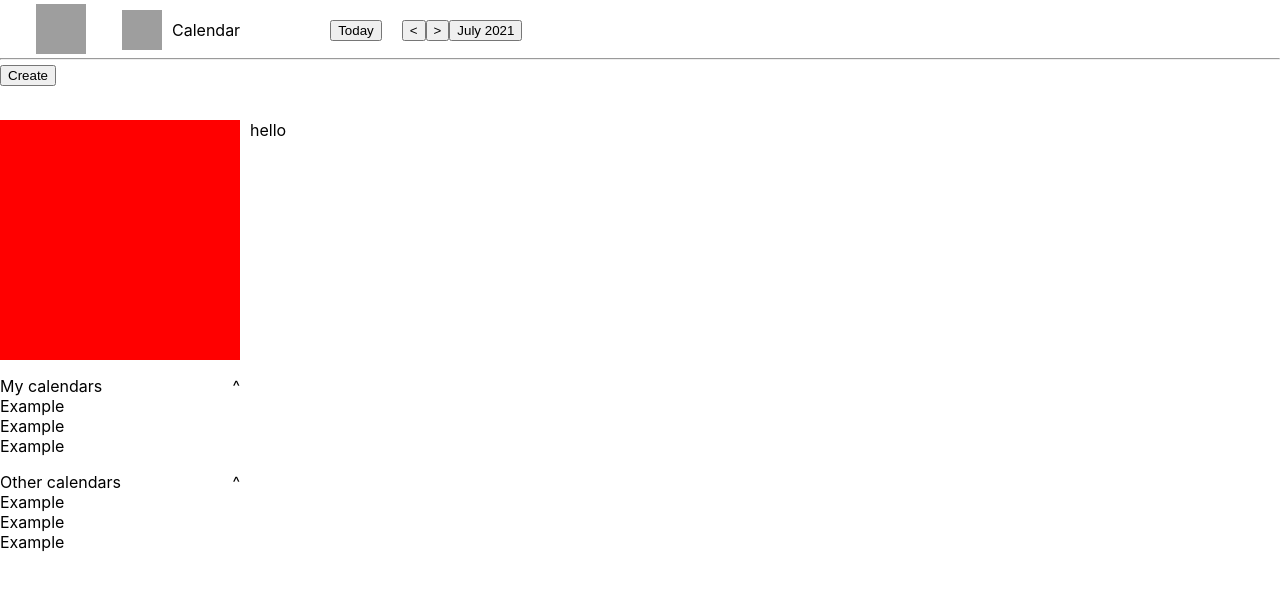
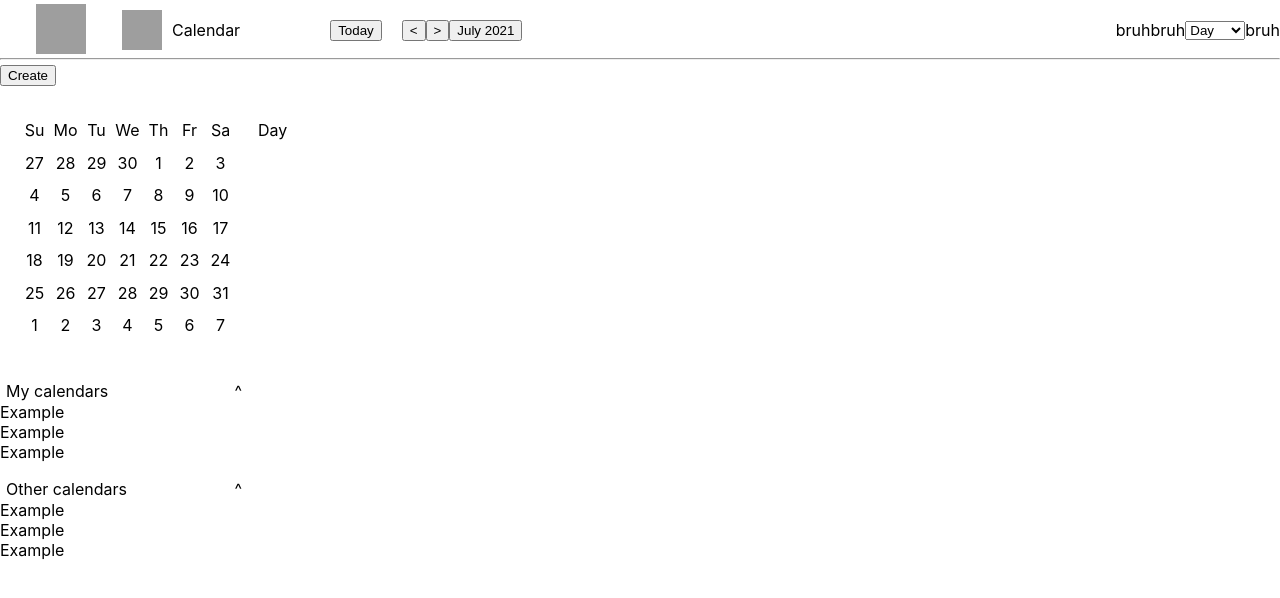
Before and after one commit to kphan20/Google-Calendar-Clone, a React (Create React App) app in the folder frontend/: page / in a window 1280 px wide. Shown: the top 598 px of the page. Built offline with nearby package versions, Linux system fonts and the light colour scheme; grey boxes are pictures that could not be loaded.

Commit message:
Added dropdown functionality and sidebar calendar

```diff
--- a/frontend/package.json
+++ b/frontend/package.json
@@ -6,6 +6,7 @@
     "@testing-library/jest-dom": "^5.14.1",
     "@testing-library/react": "^11.2.7",
     "@testing-library/user-event": "^12.8.3",
+    "moment": "^2.29.1",
     "react": "^17.0.2",
     "react-dom": "^17.0.2",
     "react-scripts": "4.0.3",
--- a/frontend/src/App.css
+++ b/frontend/src/App.css
@@ -0,0 +1,24 @@
+* {
+  box-sizing: border-box;
+}
+
+#create {
+  position: fixed;
+  top: 65px;
+  z-index: 1;
+}
+
+.row1 {
+  display: flex;
+  position: absolute;
+  top: 60px;
+  flex-direction: row;
+  width: 100%;
+  height: 100%;
+  align-items: top;
+}
+
+#top-left {
+  width: 60px;
+  height: 60px;
+}
--- a/frontend/src/App.js
+++ b/frontend/src/App.js
@@ -1,10 +1,32 @@
-import logo from './logo.svg';
-import Header from './components/Header';
+import logo from "./logo.svg";
+import Header from "./components/Header";
+import Sidebar from "./components/Sidebar";
+import "./App.css";
+import React, { useState } from "react";
 
 function App() {
+  const [sidebarOpen, sidebarToggle] = useState(true);
+
+  function onClick() {
+    sidebarToggle(!sidebarOpen);
+  }
+
+  const [displayOption, displayToggle] = useState("Day");
+
+  const displaySelect = (e) => {
+    displayToggle(e.target.value);
+  };
   return (
     <div className="App">
-      <Header />
+      <Header menuButton={onClick} displaySelect={displaySelect} />
+      <button id="create">Create</button>
+      <div class="row1">
+        {sidebarOpen && <Sidebar />}
+        <div id="big-container">
+          <div id="top-left"></div>
+          <div id="inner">{displayOption}</div>
+        </div>
+      </div>
     </div>
   );
 }
--- /dev/null
+++ b/frontend/src/components/Calendar.css
@@ -0,0 +1,11 @@
+.calendarRow {
+  display: flex;
+  width: 100%;
+  justify-content: space-between;
+}
+
+.calendarBlock {
+  display: flex;
+  width: 31px;
+  justify-content: center;
+}
--- /dev/null
+++ b/frontend/src/components/Calendar.js
@@ -0,0 +1,81 @@
+import React, { useState } from "react";
+import moment from "moment";
+import "./Calendar.css";
+
+function Calendar(props) {
+  const [selectedDay, changeDay] = useState(moment());
+  let weekdays = moment.weekdays();
+  let weekdayshort = moment.weekdaysShort();
+  let weekdaysmin = moment.weekdaysMin();
+  let calendarHeader = [];
+  weekdays.forEach((day, index) => {
+    calendarHeader.push(
+      <div class="calendarBlock">
+        <span title={day}>{weekdaysmin[index]}</span>
+      </div>
+    );
+  });
+
+  const firstDayOfMonth = () => {
+    let dateObject = selectedDay;
+    let firstDay = moment(dateObject).startOf("month");
+    return firstDay;
+  };
+
+  const lastDayOfPreviousMonth = () => {
+    let dateObject = selectedDay;
+    let lastDay = moment(dateObject)
+      .subtract(1, "months")
+      .endOf("month")
+      .format("D");
+    return lastDay;
+  };
+  const lastDayOfMonth = () => {
+    let dateObject = selectedDay;
+    let lastDay = moment(dateObject).endOf("month").format("D");
+    return lastDay;
+  };
+  const divWrapper = (element) => {
+    return (
+      <div class="calendarBlock">
+        <span>{element}</span>
+      </div>
+    );
+  };
+  let monthCalendar = [];
+  let firstDay = parseInt(firstDayOfMonth().format("d"));
+  if (firstDay !== "0") {
+    let lastDay = parseInt(lastDayOfPreviousMonth());
+    for (let x = 0; x < parseInt(firstDay); x++) {
+      monthCalendar.push(divWrapper(lastDay - (firstDay - x) + 1));
+    }
+  }
+  for (let x = 1; x <= parseInt(lastDayOfMonth()); x++) {
+    monthCalendar.push(divWrapper(x));
+  }
+  let endDayPadder = 1;
+  while (monthCalendar.length < 42) {
+    monthCalendar.push(divWrapper(endDayPadder));
+    endDayPadder++;
+  }
+
+  let rows = [];
+  let cells = [];
+  monthCalendar.forEach((element, i) => {
+    cells.push(element);
+    if ((i + 1) % 7 === 0) {
+      rows.push(cells);
+      cells = [];
+    }
+  });
+  return (
+    <>
+      <div class="calendarRow">{calendarHeader}</div>
+      {rows.map((row) => (
+        <div class="calendarRow">{row}</div>
+      ))}
+    </>
+  );
+}
+
+export default Calendar;
--- a/frontend/src/components/CalendarsButton.css
+++ b/frontend/src/components/CalendarsButton.css
@@ -1,10 +1,35 @@
+#calendars-drop-down {
+  background-color: white;
+  outline: none;
+  border: none;
+  width: 100%;
+  font: 16px -apple-system, BlinkMacSystemFont;
+  font-size: 3;
+}
+
 #container {
   display: flex;
   justify-content: space-between;
+  cursor: pointer;
+  margin-top: 16px;
+}
+#container:hover {
+  background-color: #bebebe;
 }
 #calendars {
   display: flex;
   flex-direction: column;
+  -webkit-touch-callout: none;
+  -webkit-user-select: none;
+  -khtml-user-select: none;
+  -moz-user-select: none;
+  -ms-user-select: none;
+  user-select: none;
+  cursor: pointer;
+}
+
+.calendar:hover {
+  background-color: #bebebe;
 }
 p {
   -webkit-touch-callout: none;
@@ -14,4 +39,5 @@ p {
   -ms-user-select: none;
   user-select: none;
   margin-bottom: 0;
+  margin-top: 0;
 }
--- a/frontend/src/components/CalendarsButton.js
+++ b/frontend/src/components/CalendarsButton.js
@@ -3,19 +3,19 @@ import "./CalendarsButton.css";
 
 function CalendarsButton(props) {
   const [openState, toggle] = useState(true);
-  let filledArray = new Array(3).fill(<div>Example</div>);
+  let filledArray = new Array(3).fill(<div class="calendar">Example</div>);
   const arrow = openState ? "^" : "v";
   function onClick() {
     toggle(!openState);
   }
   return (
     <>
-      <a onClick={onClick}>
-        <div id="container">
+      <button id="calendars-drop-down" onClick={onClick}>
+        <span id="container">
           <p>{props.name}</p>
           <p>{arrow}</p>
-        </div>
-      </a>
+        </span>
+      </button>
       {openState && <div id="calendars">{filledArray}</div>}
     </>
   );
--- a/frontend/src/components/Header.css
+++ b/frontend/src/components/Header.css
@@ -32,6 +32,7 @@ img {
 #menu-toggle {
   background-color: transparent;
   border: none;
+  cursor: pointer;
 }
 @media screen and (max-width: 600px) {
   .column:not(#menu-button) {
@@ -63,38 +64,7 @@ hr {
   margin-left: 70px;
   margin-right: 20px;
 }
-#create {
-  position: fixed;
-  top: 65px;
-  z-index: 1;
+
+#top-right {
+  margin-left: auto;
 }
-/*
-#big-container {
-  position: relative;
-  height: 100%;
-  width: 100%;
-}
-
-#inner {
-  position: absolute;
-  top: 60px;
-}
-
-#sidebar {
-  position: absolute;
-  top: 60px;
-}
-*/
-.row1 {
-  display: flex;
-  position: absolute;
-  top: 60px;
-  flex-direction: row;
-  width: 100%;
-  height: 100%;
-  align-items: top;
-}
-#top-left {
-  width: 60px;
-  height: 60px;
-}
--- a/frontend/src/components/Header.js
+++ b/frontend/src/components/Header.js
@@ -1,21 +1,20 @@
 import React, { useState } from "react";
+import { Dropdown } from "react-bootstrap";
 import "./Header.css";
-import Sidebar from "./Sidebar";
 
 function Header(props) {
-  const [sidebarOpen, sidebarToggle] = useState(true);
+  const [dropDown, toggle] = useState(false);
 
   function onClick() {
-    sidebarToggle(!sidebarOpen);
+    toggle(!dropDown);
+    console.log(dropDown);
   }
-
   return (
-    <>
     <header role="banner">
       <div id="headercontainer">
         <div class="row">
           <div class="column" id="menu-button">
-              <button id="menu-toggle" onClick={onClick}>
+            <button id="menu-toggle" onClick={props.menuButton}>
               <img
                 src="./Hamburger_icon.svg.png"
                 alt=""
@@ -27,8 +26,8 @@ function Header(props) {
           <div class="column" id="logo">
             <img
               class="gb_tc gb_6d"
-                src="//ssl.gstatic.com/calendar/images/dynamiclogo_2020q4/calendar_6_2x.png#"
-                srcset="//ssl.gstatic.com/calendar/images/dynamiclogo_2020q4/calendar_6_2x.png 2x ,//ssl.gstatic.com/calendar/images/dynamiclogo_2020q4/calendar_6_2x.png# 1x"
+              src="//ssl.gstatic.com/calendar/images/dynamiclogo_2020q4/calendar_9_2x.png#"
+              srcset="//ssl.gstatic.com/calendar/images/dynamiclogo_2020q4/calendar_9_2x.png 2x ,//ssl.gstatic.com/calendar/images/dynamiclogo_2020q4/calendar_9_2x.png# 1x"
               alt=""
               aria-hidden="true"
               width="40px"
@@ -49,18 +48,20 @@ function Header(props) {
           <button id="next-button">&gt;</button>
           <button id="month-selector">July 2021</button>
         </div>
+        <div class="row" id="top-right">
+          <div>bruh</div>
+          <div>bruh</div>
+          <select id="dropdown" name="Filler v" onChange={props.displaySelect}>
+            <option selected value="Day">
+              Day
+            </option>
+            <option value="Month">Month</option>
+          </select>
+          <div>bruh</div>
+        </div>
         <hr id="headerline"></hr>
       </div>
     </header>
-      <button id="create">Create</button>
-      <div class="row1">
-        {sidebarOpen && <Sidebar />}
-        <div id="big-container">
-          <div id="top-left"></div>
-          <div id="inner">hello</div>
-        </div>
-      </div>
-    </>
   );
 }
 
--- a/frontend/src/components/Sidebar.css
+++ b/frontend/src/components/Sidebar.css
@@ -12,9 +12,15 @@ div {
   padding-right: 10px;
 }
 #sidebar-calendar {
-  background-color: red;
-  height: 240px;
-  width: 240px;
+  display: flex;
+  justify-content: space-evenly;
+  flex-wrap: wrap;
+  /*background-color: red;*/
+  height: 244px;
+  width: 248px;
+  padding-left: 19px;
+  padding-right: 12px;
+  padding-bottom: 16px;
 }
 #button-space {
   height: 60px;
--- a/frontend/src/components/Sidebar.js
+++ b/frontend/src/components/Sidebar.js
@@ -2,12 +2,15 @@ import React from "react";
 import "./Sidebar.css";
 import "./CalendarsButton";
 import CalendarsButton from "./CalendarsButton";
+import Calendar from "./Calendar";
 
 function Sidebar(props) {
   return (
     <div id="sidebar">
       <div id="button-space"></div>
-      <div id="sidebar-calendar"></div>
+      <div id="sidebar-calendar">
+        <Calendar />
+      </div>
       <div id="my-calendars">
         <CalendarsButton name="My calendars" />
       </div>
```
Also changed, not shown: 2 other files (tests, documents, lock files or other folders). Lines whose indentation alone changed are shown as unchanged.
